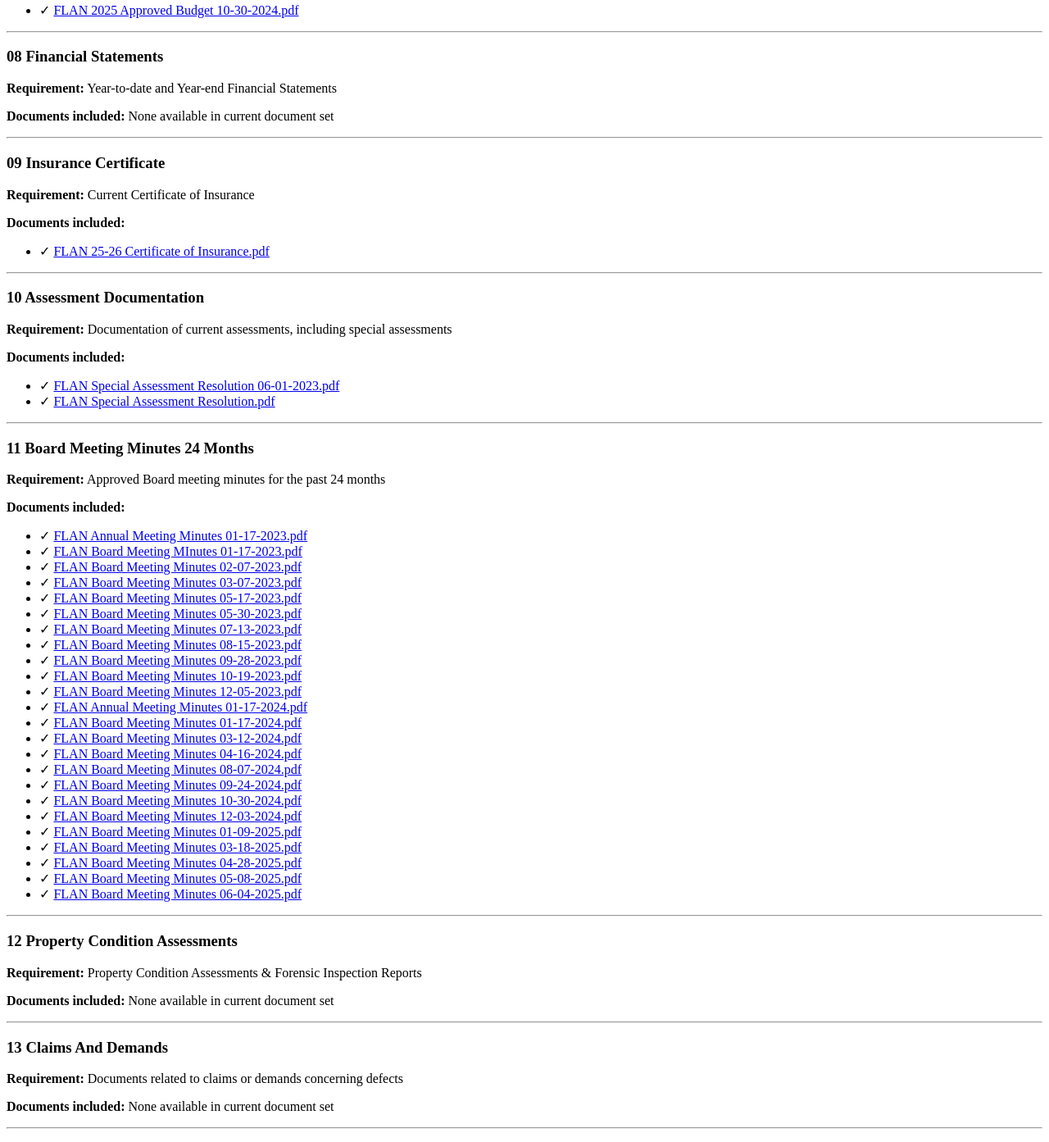
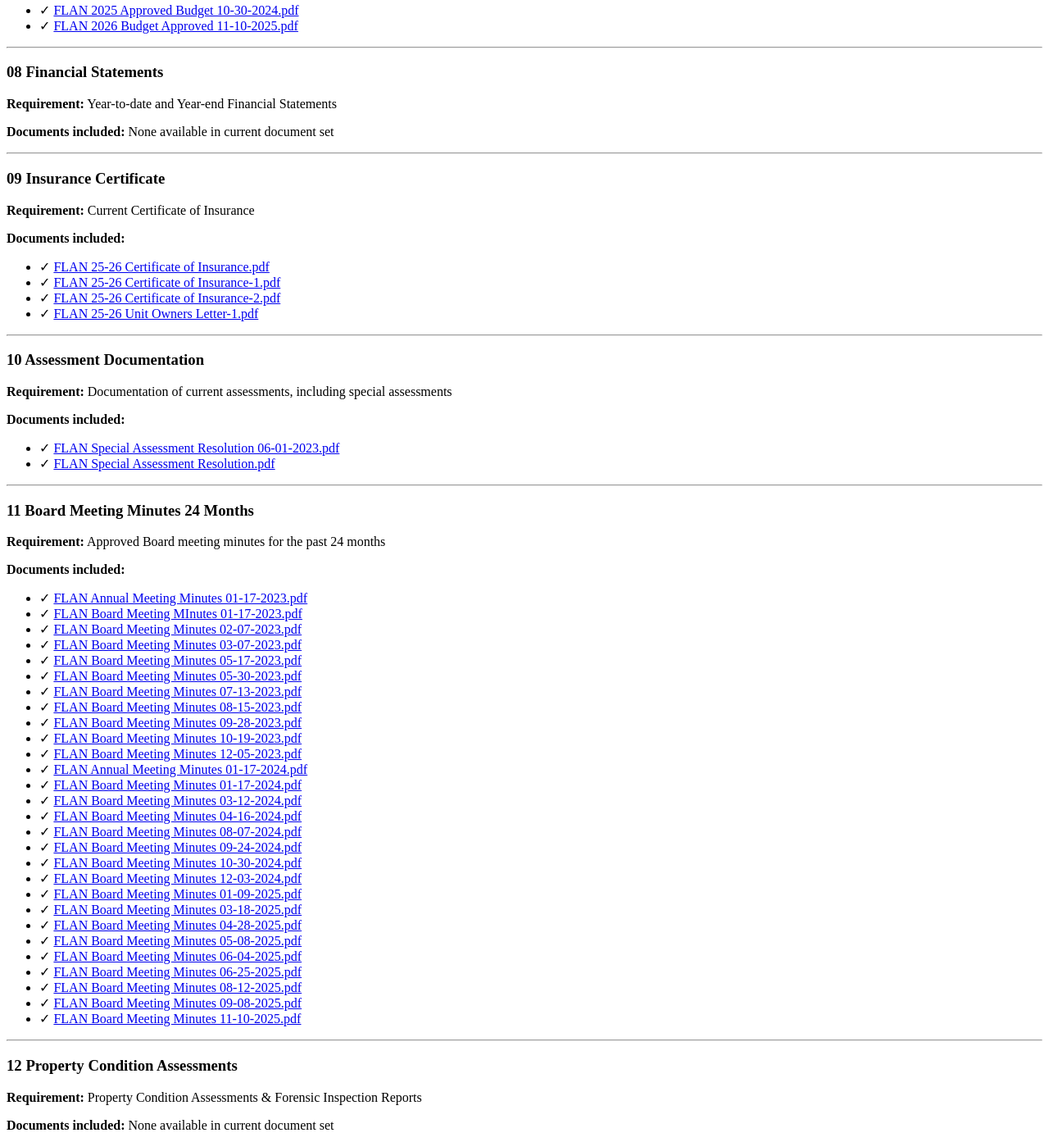
Before and after one commit to cotyar-dev/Flanders-Lofts-hoa-docs, a plain HTML site: page index.html in a window 1280 px wide. Shown: the part 1719-3112 px from the top of the page at 82% size. Drawn offline with Linux system fonts and the light colour scheme.

Commit message:
Update markdown and html with latest links

```diff
--- a/index.html
+++ b/index.html
@@ -74,6 +74,7 @@
 <p><strong>Documents included:</strong></p>
 <ul>
 <li>✓ <a href="07_Current_Budget/FLAN%202025%20Approved%20Budget%2010-30-2024.pdf">FLAN 2025 Approved Budget 10-30-2024.pdf</a></li>
+<li>✓ <a href="07_Current_Budget/FLAN%202026%20Budget%20Approved%2011-10-2025.pdf">FLAN 2026 Budget Approved 11-10-2025.pdf</a></li>
 </ul>
 <hr>
 <h3>08 Financial Statements</h3>
@@ -85,6 +86,9 @@
 <p><strong>Documents included:</strong></p>
 <ul>
 <li>✓ <a href="09_Insurance_Certificate/FLAN%2025-26%20Certificate%20of%20Insurance.pdf">FLAN 25-26 Certificate of Insurance.pdf</a></li>
+<li>✓ <a href="09_Insurance_Certificate/FLAN%2025-26%20Certificate%20of%20Insurance-1.pdf">FLAN 25-26 Certificate of Insurance-1.pdf</a></li>
+<li>✓ <a href="09_Insurance_Certificate/FLAN%2025-26%20Certificate%20of%20Insurance-2.pdf">FLAN 25-26 Certificate of Insurance-2.pdf</a></li>
+<li>✓ <a href="09_Insurance_Certificate/FLAN%2025-26%20Unit%20Owners%20Letter-1.pdf">FLAN 25-26 Unit Owners Letter-1.pdf</a></li>
 </ul>
 <hr>
 <h3>10 Assessment Documentation</h3>
@@ -123,6 +127,10 @@
 <li>✓ <a href="11_Board_Meeting_Minutes_24_Months/FLAN%20Board%20Meeting%20Minutes%2004-28-2025.pdf">FLAN Board Meeting Minutes 04-28-2025.pdf</a></li>
 <li>✓ <a href="11_Board_Meeting_Minutes_24_Months/FLAN%20Board%20Meeting%20Minutes%2005-08-2025.pdf">FLAN Board Meeting Minutes 05-08-2025.pdf</a></li>
 <li>✓ <a href="11_Board_Meeting_Minutes_24_Months/FLAN%20Board%20Meeting%20Minutes%2006-04-2025.pdf">FLAN Board Meeting Minutes 06-04-2025.pdf</a></li>
+<li>✓ <a href="11_Board_Meeting_Minutes_24_Months/FLAN%20Board%20Meeting%20Minutes%2006-25-2025.pdf">FLAN Board Meeting Minutes 06-25-2025.pdf</a></li>
+<li>✓ <a href="11_Board_Meeting_Minutes_24_Months/FLAN%20Board%20Meeting%20Minutes%2008-12-2025.pdf">FLAN Board Meeting Minutes 08-12-2025.pdf</a></li>
+<li>✓ <a href="11_Board_Meeting_Minutes_24_Months/FLAN%20Board%20Meeting%20Minutes%2009-08-2025.pdf">FLAN Board Meeting Minutes 09-08-2025.pdf</a></li>
+<li>✓ <a href="11_Board_Meeting_Minutes_24_Months/FLAN%20Board%20Meeting%20Minutes%2011-10-2025.pdf">FLAN Board Meeting Minutes 11-10-2025.pdf</a></li>
 </ul>
 <hr>
 <h3>12 Property Condition Assessments</h3>
```
Also changed, not shown: 1 other file.
